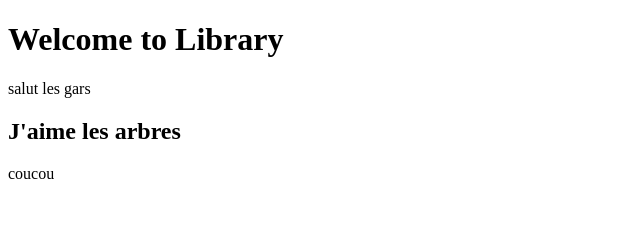
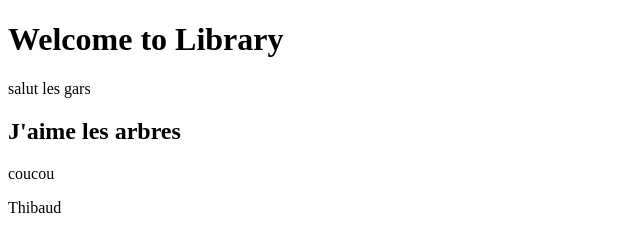
Before and after one commit to pottyteo/exemple1, a plain HTML site: page index.html in a window 1280 px wide. Shown: the whole page, without its empty margins (0-640 px from the left). Drawn offline with Linux system fonts and the light colour scheme.

Commit message:
add paragraph Thibaud

```diff
--- a/index.html
+++ b/index.html
@@ -10,5 +10,7 @@
     <p>salut les gars</p>
     <h2>J'aime les arbres</h2>
     <p>coucou</p>
+
+    <p>Thibaud</p>
 </body>
 </html>
```
